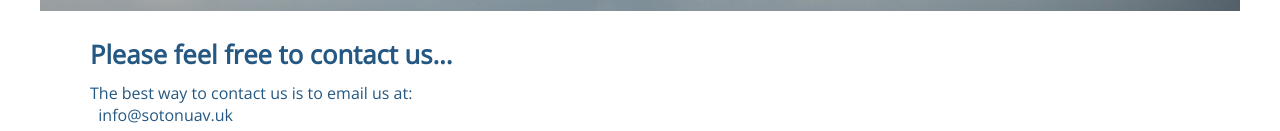
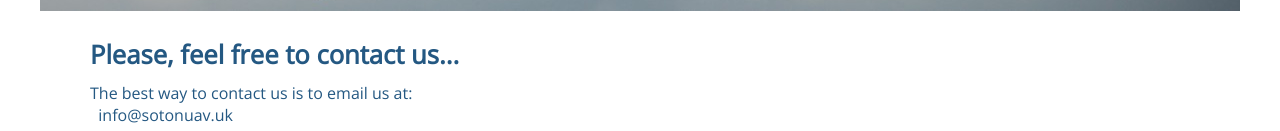
Before and after one commit to SotonUAV/sotonuav.github.io, a website: page contact/index.html in a window 1280 px wide. Shown: the part 439-570 px from the top of the page. Drawn offline with nearby package versions, Linux system fonts and the light colour scheme.

Commit message:
Subtle change to see if deployment is correct

```diff
--- a/contact/index.html
+++ b/contact/index.html
@@ -86,7 +86,7 @@
 			<section class="note">
 
 				<article>
-					<h2>Please feel free to contact us...</h2>
+					<h2>Please, feel free to contact us...</h2>
 					<p>
 						The best way to contact us is to email us at:
 						<br>
```
